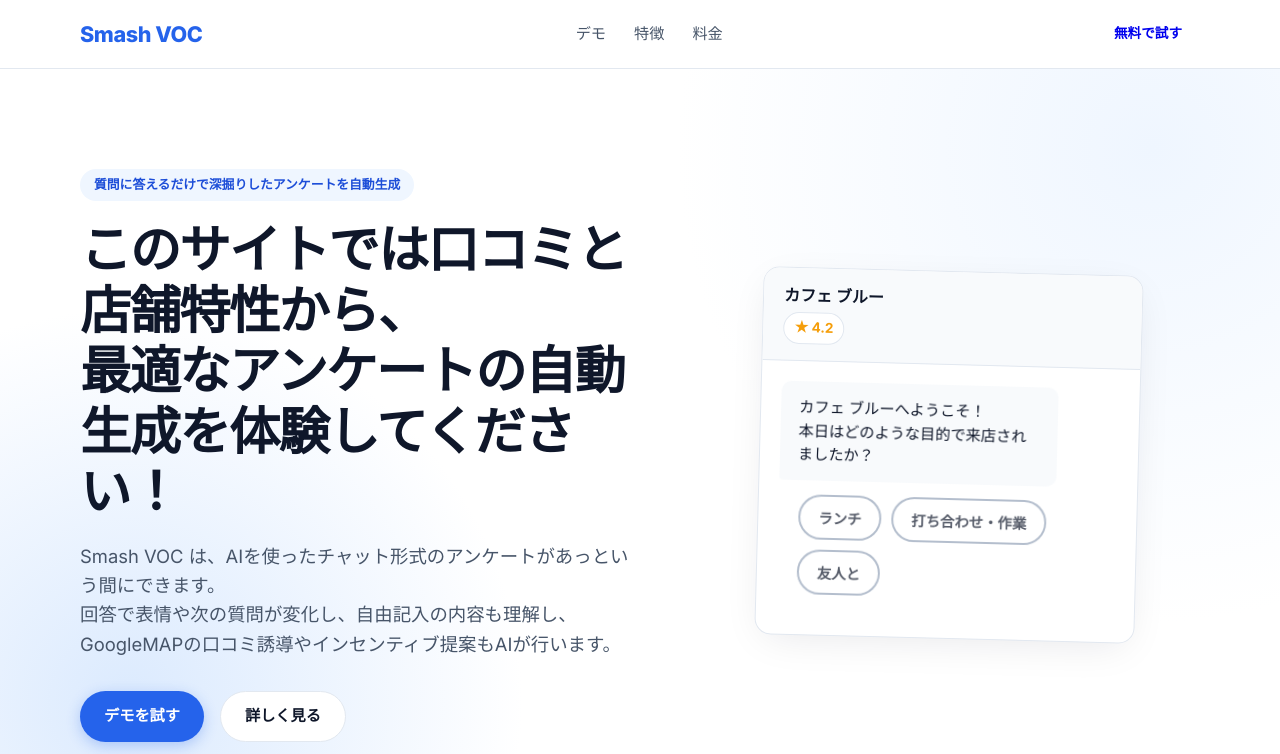
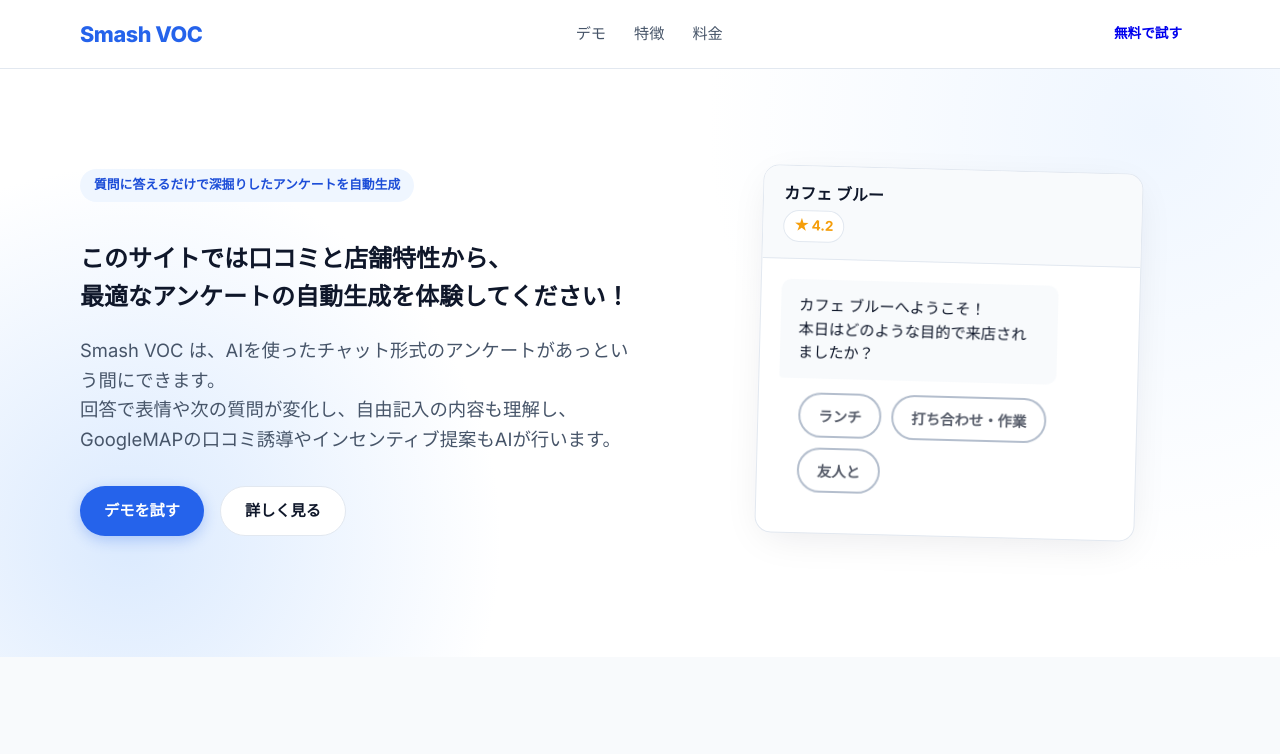
Before and after one commit to sano1049/smash_voc, a website: page index.html in a window 1280 px wide. Shown: the top 754 px of the page. Drawn offline with Linux system fonts and the light colour scheme.

Commit message:
Update index.html

```diff
--- a/index.html
+++ b/index.html
@@ -27,7 +27,7 @@
       <div class="container hero-inner">
         <div class="hero-text">
           <span class="badge">質問に答えるだけで深掘りしたアンケートを自動生成</span>
-          <h1>このサイトでは口コミと店舗特性から、<br />最適なアンケートの自動生成を体験してください！</h1>
+          <h2>このサイトでは口コミと店舗特性から、<br />最適なアンケートの自動生成を体験してください！</h2>
           <p class="lead">
             Smash VOC は、AIを使ったチャット形式のアンケートがあっという間にできます。<br class="hidden-sp" />
             回答で表情や次の質問が変化し、自由記入の内容も理解し、GoogleMAPの口コミ誘導やインセンティブ提案もAIが行います。
```
